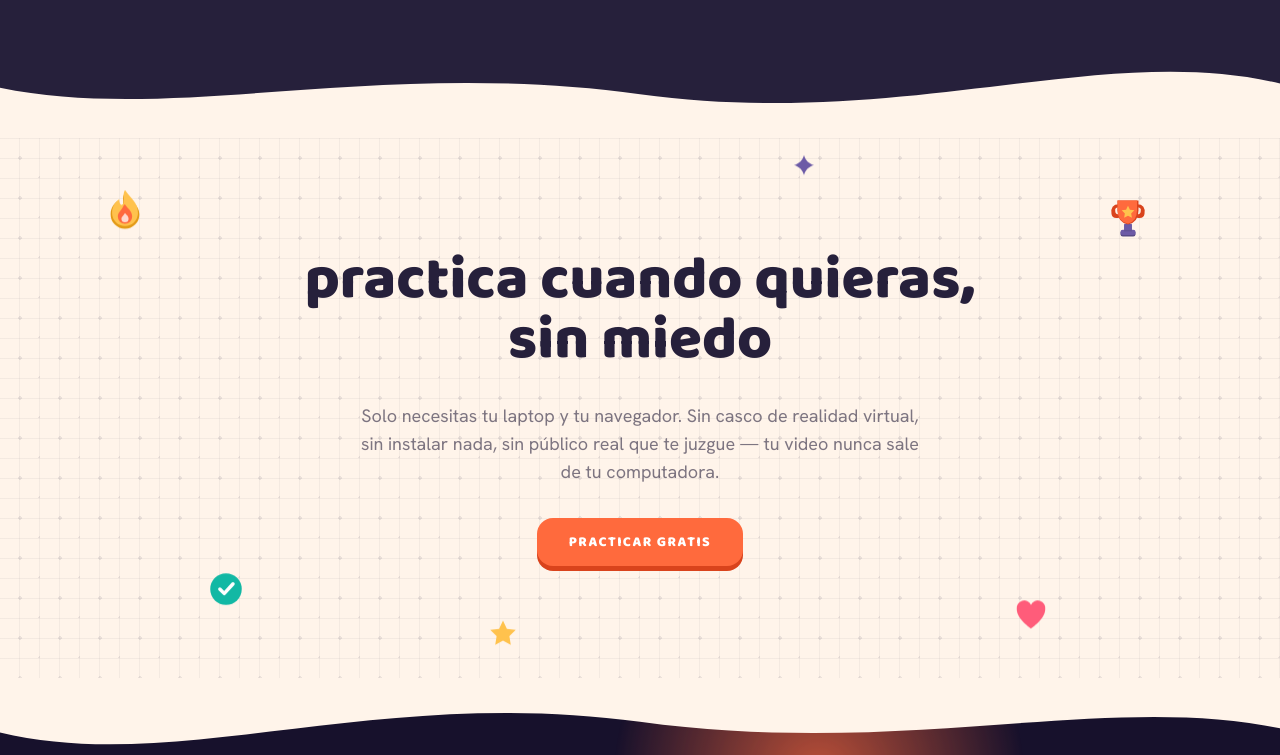
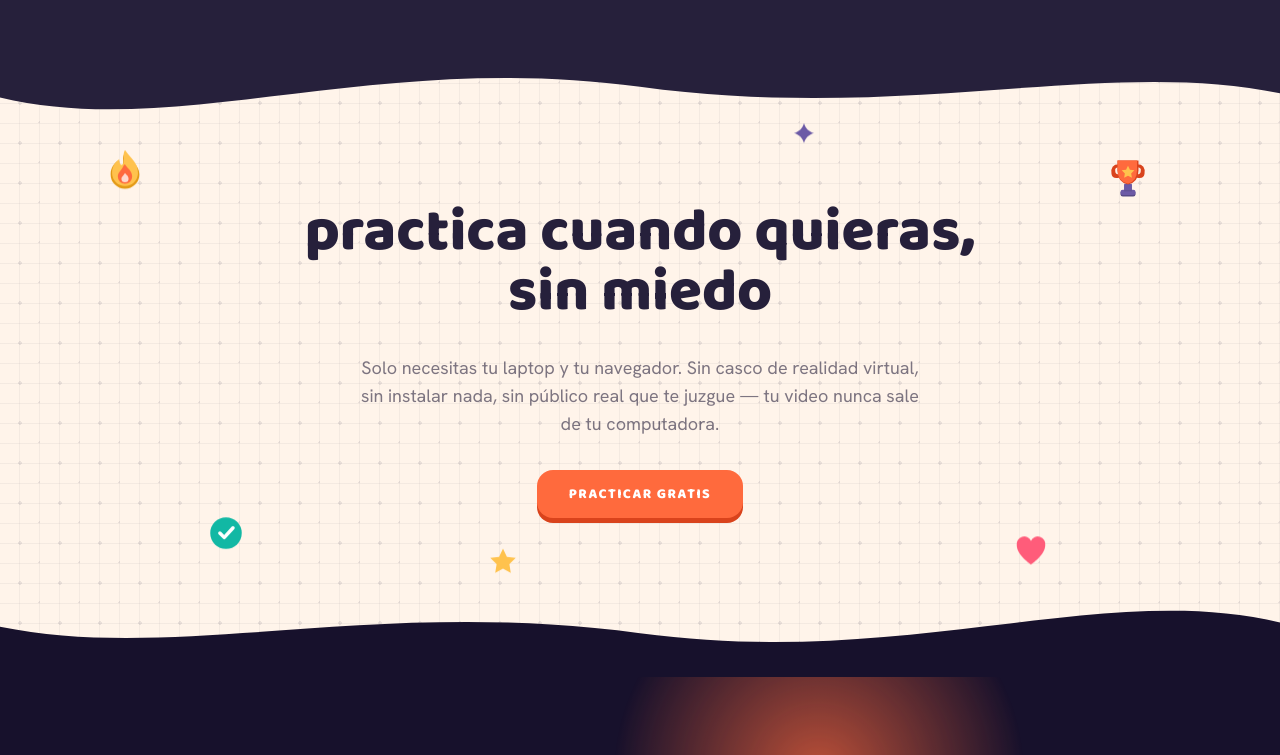
Before and after one commit to oratorIA-ProyectoTesis/LandingPage, a React (Vite) app: page / in a window 1280 px wide. Shown: the part 3500-4255 px from the top of the page. Built offline with nearby package versions, Linux system fonts and the light colour scheme.

Commit message:
fix: anywhere section owns its boundary waves so grid texture covers all cream

```diff
--- a/src/sections/Anywhere.tsx
+++ b/src/sections/Anywhere.tsx
@@ -1,29 +1,38 @@
-import { ChunkyButton } from '../components/ui'
+import { ChunkyButton, Wave } from '../components/ui'
 import { ClapIcon, FlameIcon, HeartIcon, SparkIcon, StarIcon, TrophyIcon } from '../components/icons'
 
-/** Full-bleed section: practice anywhere, no special hardware (Duolingo's blue section). */
+/**
+ * Full-bleed section: practice anywhere, no special hardware.
+ * This section OWNS its boundary waves (dark crescents painted over its own
+ * cream+grid background) so the paper texture reaches every cream pixel.
+ */
 export function Anywhere() {
   return (
-    <section className="relative overflow-hidden bg-sala-2 py-28">
-      {/* practice-paper grid texture */}
+    <section className="relative overflow-hidden bg-sala-2">
+      {/* practice-paper grid texture under everything cream */}
       <div aria-hidden="true" className="grid-paper" />
+
+      {/* dark crescent from the Why section above */}
+      <Wave color="var(--color-escenario)" className="relative z-10" />
+
+      <div className="relative py-16">
         {/* floating brand objects */}
-      <span className="absolute left-[8%] top-12 float-bob" style={{ animationDelay: '.2s' }}>
+        <span className="absolute left-[8%] top-2 float-bob" style={{ animationDelay: '.2s' }}>
           <FlameIcon size={46} />
         </span>
-      <span className="absolute right-[10%] top-16 float-bob" style={{ animationDelay: '.9s' }}>
+        <span className="absolute right-[10%] top-6 float-bob" style={{ animationDelay: '.9s' }}>
           <TrophyIcon size={48} />
         </span>
-      <span className="absolute left-[16%] bottom-14 float-bob" style={{ animationDelay: '1.4s' }}>
+        <span className="absolute left-[16%] bottom-4 float-bob" style={{ animationDelay: '1.4s' }}>
           <ClapIcon size={42} />
         </span>
-      <span className="absolute right-[18%] bottom-10 float-bob" style={{ animationDelay: '.5s' }}>
+        <span className="absolute right-[18%] bottom-2 float-bob" style={{ animationDelay: '.5s' }}>
           <HeartIcon size={38} />
         </span>
-      <span className="absolute left-[38%] bottom-4 float-bob" style={{ animationDelay: '1.9s' }}>
+        <span className="absolute left-[38%] -bottom-2 float-bob" style={{ animationDelay: '1.9s' }}>
           <StarIcon size={34} />
         </span>
-      <span className="absolute right-[36%] top-6 float-bob" style={{ animationDelay: '1.1s' }}>
+        <span className="absolute right-[36%] -top-2 float-bob" style={{ animationDelay: '1.1s' }}>
           <SparkIcon size={30} />
         </span>
 
@@ -38,6 +47,10 @@ export function Anywhere() {
           </p>
           <ChunkyButton variant="primary" href="#empezar">Practicar gratis</ChunkyButton>
         </div>
+      </div>
+
+      {/* dark crescent into the Challenge stage below (#17112C = its sampled bg) */}
+      <Wave color="#17112C" flip className="relative z-10" />
     </section>
   )
 }
--- a/src/sections/Challenge.tsx
+++ b/src/sections/Challenge.tsx
@@ -9,8 +9,7 @@ import { ChunkyButton, Wave } from '../components/ui'
 export function Challenge() {
   return (
     <section className="relative overflow-hidden bg-[#17112C]">
-      {/* organic transition from the warm section above */}
-      <Wave color="var(--color-sala-2)" className="relative z-10" />
+      {/* the Anywhere section above owns the boundary wave */}
       {/* warm spotlight glow */}
       <div
         aria-hidden="true"
--- a/src/sections/Why.tsx
+++ b/src/sections/Why.tsx
@@ -112,8 +112,7 @@ export function Why() {
 
         <ChunkyButton variant="glow" href="#empezar">Practicar gratis</ChunkyButton>
       </div>
-      {/* organic transition into the warm section below */}
-      <Wave color="var(--color-sala-2)" flip />
+      {/* the Anywhere section below owns the boundary wave */}
     </section>
   )
 }
```
Lines whose indentation alone changed are shown as unchanged.
